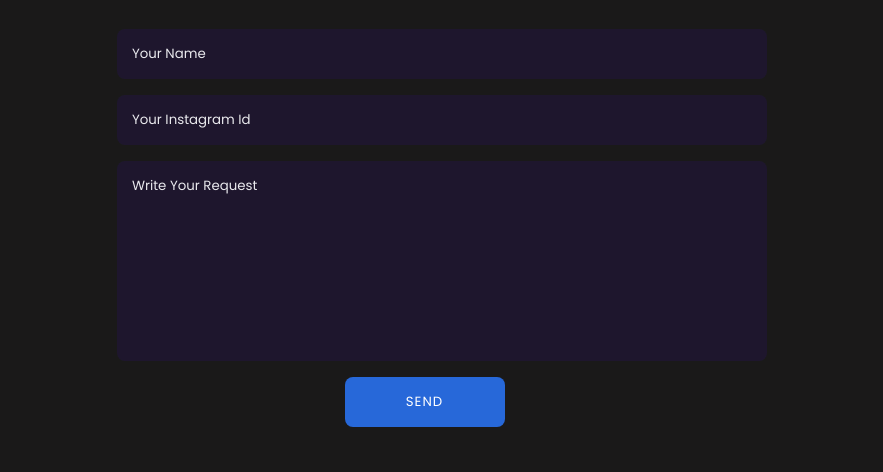
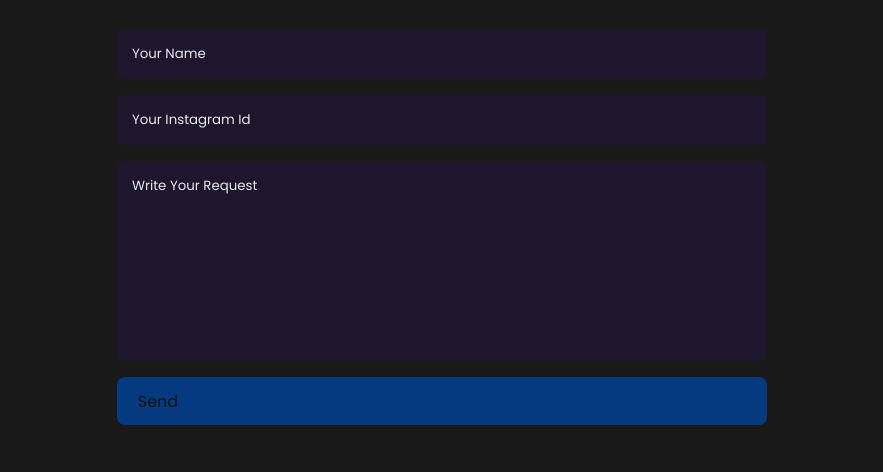
Before and after one commit to girishapriyadharshini/website.github.io, a plain HTML site: page index.html in a window 1280 px wide. Shown: the part 4326-4798 px from the top of the page, without its empty margins (198-1081 px from the left). Drawn offline with nearby package versions, Linux system fonts and the light colour scheme.

Commit message:
Update index.html

```diff
--- a/index.html
+++ b/index.html
@@ -207,7 +207,7 @@
             <input type="text" placeholder="Your Name">
             <input type="email" name="Instagram" id="" placeholder="Your Instagram Id">
             <textarea name="" id="" cols="30" rows="10" placeholder="Write Your Request"></textarea>
-            <input type="button" value="Send" class="contact-button">
+             <a href="https://www.instagram.com/bl_world_tn/" class="btn">Send</a>
         </form>
     </div>
 </section>
```
